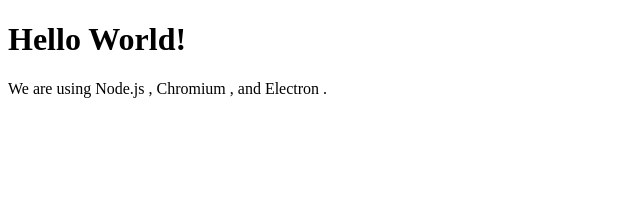
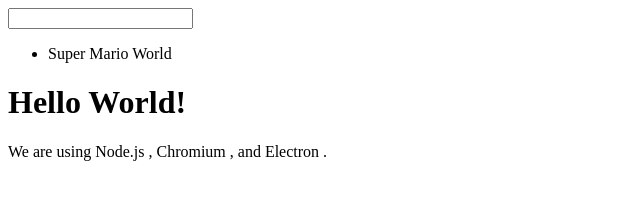
Before and after one commit to Janbuller/electron-game-library, an Electron app: page index.html in a window 800 px wide. Shown: the whole page, without its empty margins (0-640 px from the left). Drawn offline with Linux system fonts and the light colour scheme; no server answers.

Commit message:
addSidebar

```diff
--- a/index.html
+++ b/index.html
@@ -7,6 +7,22 @@
     <title>Game Launcher</title>
   </head>
   <body>
+      <div id="sidebar">
+        <div id="searchbox">
+          <form id="searchbar-form">
+            <input type = "text" id="searchbar">
+          </form>
+          </div>
+          <div id="games">
+            <ul id="gamelist">
+              <li class="game">
+                Super Mario World
+              </li>
+            </ul>
+          </div>
+          </div>
+
+
       <div id="title-bg">
           <h1 id="title-text">Hello World!</h1>
       </div>
```
